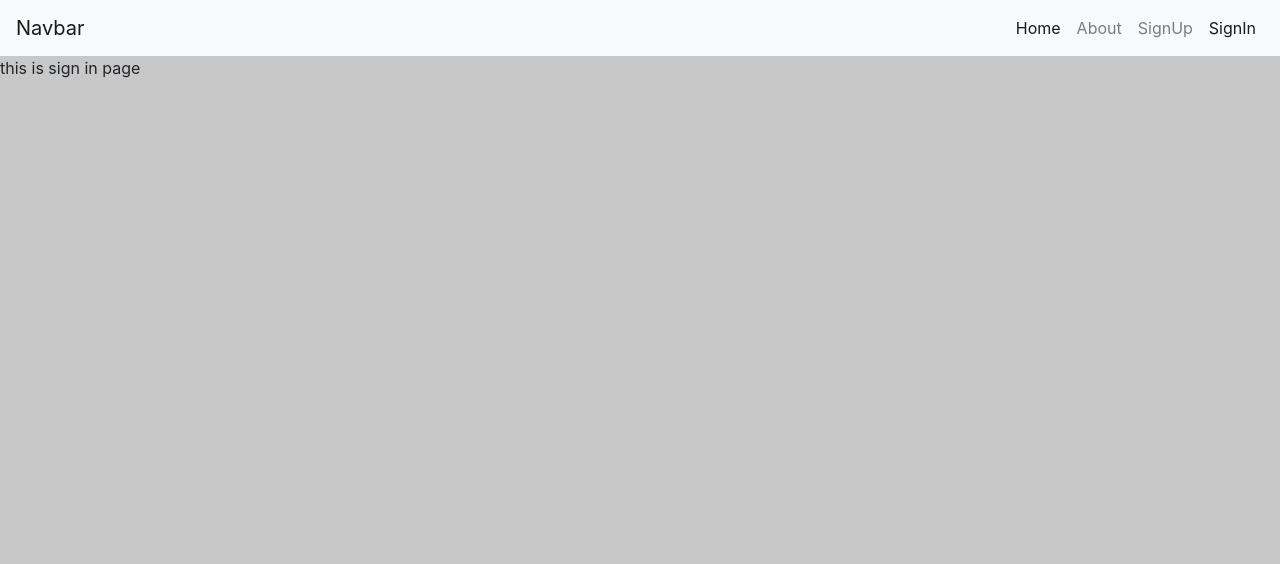
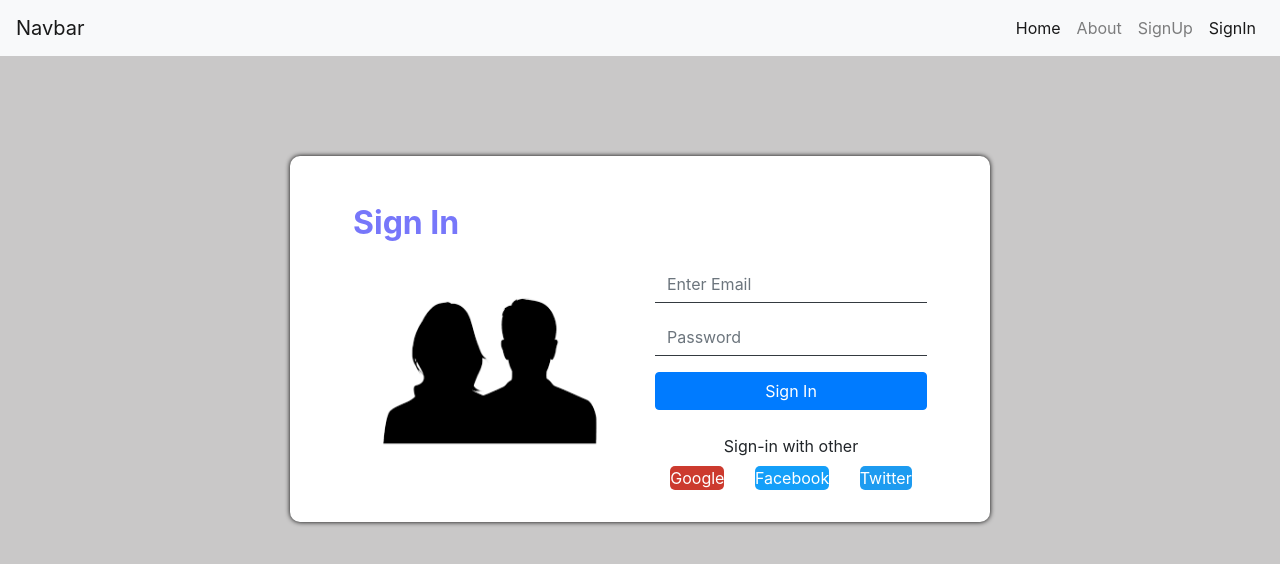
Before and after one commit to airKing05/mern-user-auth, a React (Create React App) app in the folder mern-july1/client-code/: page /sign-in in a window 1280 px wide. Shown: the top 564 px of the page. Built offline with nearby package versions, Linux system fonts and the light colour scheme.

Commit message:
signin completed

```diff
--- a/mern-july1/client-code/src/components/Signin.js
+++ b/mern-july1/client-code/src/components/Signin.js
@@ -1,7 +1,41 @@
 import React from 'react';
+import signInImg from '../images/signin1.png';
 
 export default function SignIn() {
     return (
-        <div>this is sign in page</div>
+        <div className="container cont" style={{ maxWidth: '700px', marginTop: '100px', marginBottom: '100px' }}>
+            <div className="row px-5 pt-5  pb-3">
+                <div className="col">
+                    <h2 className="h2 d-flex justify-content-center justify-content-md-start">Sign In</h2>
+                </div>
+            </div>
+            <div className="row px-5 pb-4">
+                <div className="col-md-6 d-flex justify-content-center">
+                    <img src={signInImg} className="d-flex align-item-center  mt-4  mt-md-2 mb-2 mb-md-4" style={{ maxWidth: '230px', height: '200px' }} alt="signInImg" />
+                </div>
+                <div className="col-md-6">
+                    <form>
+                        <div class="mb-3">
+                            <input type="email" class="form-control border border-4 border-top-0 border-left-0 border-right-0 rounded-0  border-dark" id="exampleInputEmail1" aria-describedby="emailHelp" placeholder="Enter Email" />
+                        </div>
+                        <div class="mb-3">
+                            <input type="password" class="form-control border border-4 border-top-0 border-left-0 border-right-0 rounded-0  border-dark" id="exampleInputPassword1" placeholder="Password" />
+                        </div>
+                        <button type="submit" class="btn btn-primary d-grid gap-2 col-12">Sign In</button>
+                    </form>
+                    <div className="row mt-4">
+                        <div className="col">
+                            <span className='d-flex justify-content-center mb-2'>Sign-in with other </span>
+                            <div className='d-flex justify-content-around mb-2'>
+                                <a style={{background: '#cc3a2e', color: '#fff', textDecoration: 'none', borderRadius: '5px', padding:'px 7px'}} href="#google">Google</a>
+                                <a style={{background: '#149ff9', color: '#fff', textDecoration: 'none', borderRadius: '5px', padding:'px 7px'}} href="#facebook">Facebook</a>
+                                <a style={{background: '#1D9BF0', color: '#fff', textDecoration: 'none', borderRadius: '5px', padding:'px 7px'}} href="#twitter">Twitter</a>
+                            </div>
+
+                        </div>
+                    </div>
+                </div>
+            </div>
+        </div>
     )
 }
```
Also changed, not shown: mern-july1/client-code/src/images/signin1.png (added).
